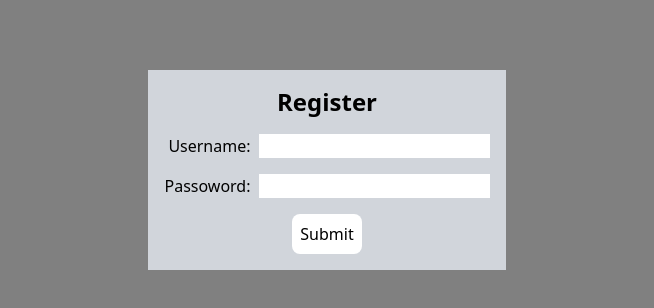
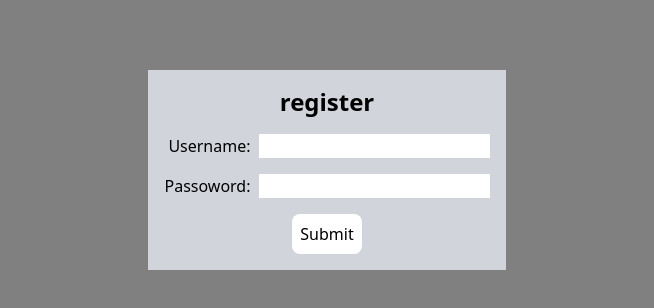
Before and after one commit to Nicholas-Abell/food_buddy, a Next.js app: page /auth in a window 1280 px wide. Shown: the part 230-538 px from the top of the page, without its empty margins (313-967 px from the left). Built offline with nearby package versions, Linux system fonts and the light colour scheme.

Commit message:
Form prop changes

```diff
--- a/app/auth/Form.tsx
+++ b/app/auth/Form.tsx
@@ -3,13 +3,7 @@
 import axios from "axios";
 
 type FormProps = {
-  username: string;
-  setUsername: (e: string) => void;
-  password: string;
-  setPassword: (e: string) => void;
   label: string;
-  isLoading: boolean;
-  setIsLoading: (arg: boolean) => void;
 };
 
 const Form: React.FC<FormProps> = ({ label }) => {
--- a/app/auth/page.tsx
+++ b/app/auth/page.tsx
@@ -5,17 +5,20 @@
 type pageProps = {};
 
 const Auth: React.FC<pageProps> = () => {
-  const [username, setUsername] = useState("");
-  const [password, setPassword] = useState("");
 
   return (
-    <div>
-      <Form
+    <div className="flex justify-center items-center gap-8">
+      {/* <Form
         username={username}
         setUsername={setUsername}
         password={password}
         setPassword={setPassword}
-        label="Register"
+        label="Login"
+        isLoading={isLoading}
+        setIsLoading={setIsLoading}
+      /> */}
+      <Form
+        label="register"
       />
     </div>
   );
```
